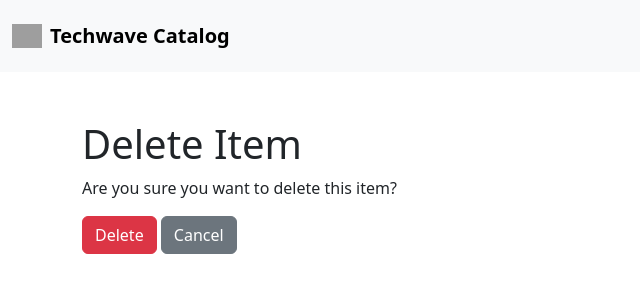
After one commit to kz4killua/techwave, a Django app: template catalog/templates/catalog/delete_item.html in a window 1280 px wide. The commit adds this page. Shown: the top 300 px of the page, without its empty margins (0-640 px from the left). Run offline with Django 5.2, Linux system fonts and the light colour scheme; the template is opened without the code that fills it, so the values that code supplies are empty; grey boxes are pictures that could not be loaded.

Commit message:
Added delete item feature

```diff
--- /dev/null
+++ b/catalog/templates/catalog/delete_item.html
@@ -0,0 +1,15 @@
+{% extends "catalog/base.html" %}
+
+{% block title %}Delete Item{% endblock %}
+
+{% block main %}
+<div class="container mt-5">
+    <h1>Delete Item</h1>
+    <p>Are you sure you want to delete this item?</p>
+    <form method="post">
+        {% csrf_token %}
+        <button type="submit" class="btn btn-danger">Delete</button>
+        <a href="{% url 'catalog:item_list' %}" class="btn btn-secondary">Cancel</a>
+    </form>
+</div>
+{% endblock %}
--- a/catalog/templates/catalog/item_list.html
+++ b/catalog/templates/catalog/item_list.html
@@ -16,9 +16,10 @@
             <p>
                 Name: {{ item.name }} - Price: ${{ item.price }} - Stock: {{ item.stock }}
                 <a href="{% url 'catalog:edit_item' item.id %}" class="btn btn-primary">Edit</a>
+                <a href="{% url 'catalog:delete_item' item.id %}" class="btn btn-danger">Delete</a>
             </p>
-        {% empty %}
-            <p>No items have been added yet.</p>
+            {% empty %}
+                <p>No items have been added yet.</p>
         {% endfor %}
     </div>
 {% endblock %}
--- a/catalog/urls.py
+++ b/catalog/urls.py
@@ -8,4 +8,5 @@ urlpatterns = [
     path('', views.ItemListView.as_view(), name='item_list'),
     path('create/', views.ItemCreateView.as_view(), name='item_create'),
     path('edit/<int:item_id>/', views.edit_item, name='edit_item'),
+    path('delete/<int:item_id>/', views.delete_item, name='delete_item'),
 ]
```
Also changed, not shown: catalog/views.py (+7 -0 lines).
